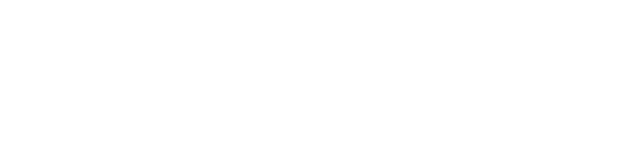
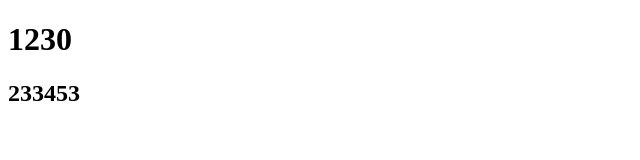
Before and after one commit to a2810139937/shifangyu, a plain HTML site: page index.html in a window 1280 px wide. Shown: the whole page, without its empty margins (0-640 px from the left). Drawn offline with Linux system fonts and the light colour scheme.

Commit message:
更新index.html

```diff
--- a/index.html
+++ b/index.html
@@ -8,7 +8,8 @@
 </head>
 
 <body>
-
+    <h1>1230</h1>
+    <h2>233453</h2>
 </body>
 
 </html>
```
